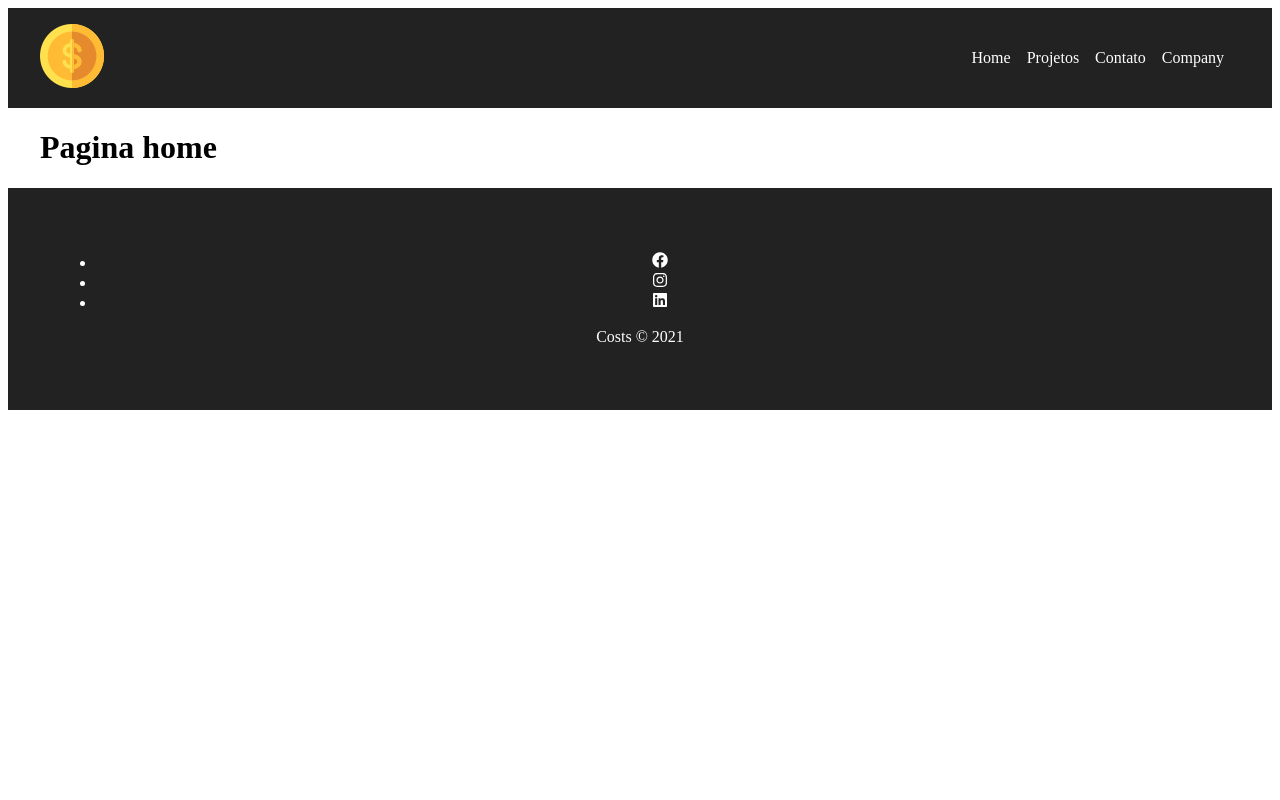
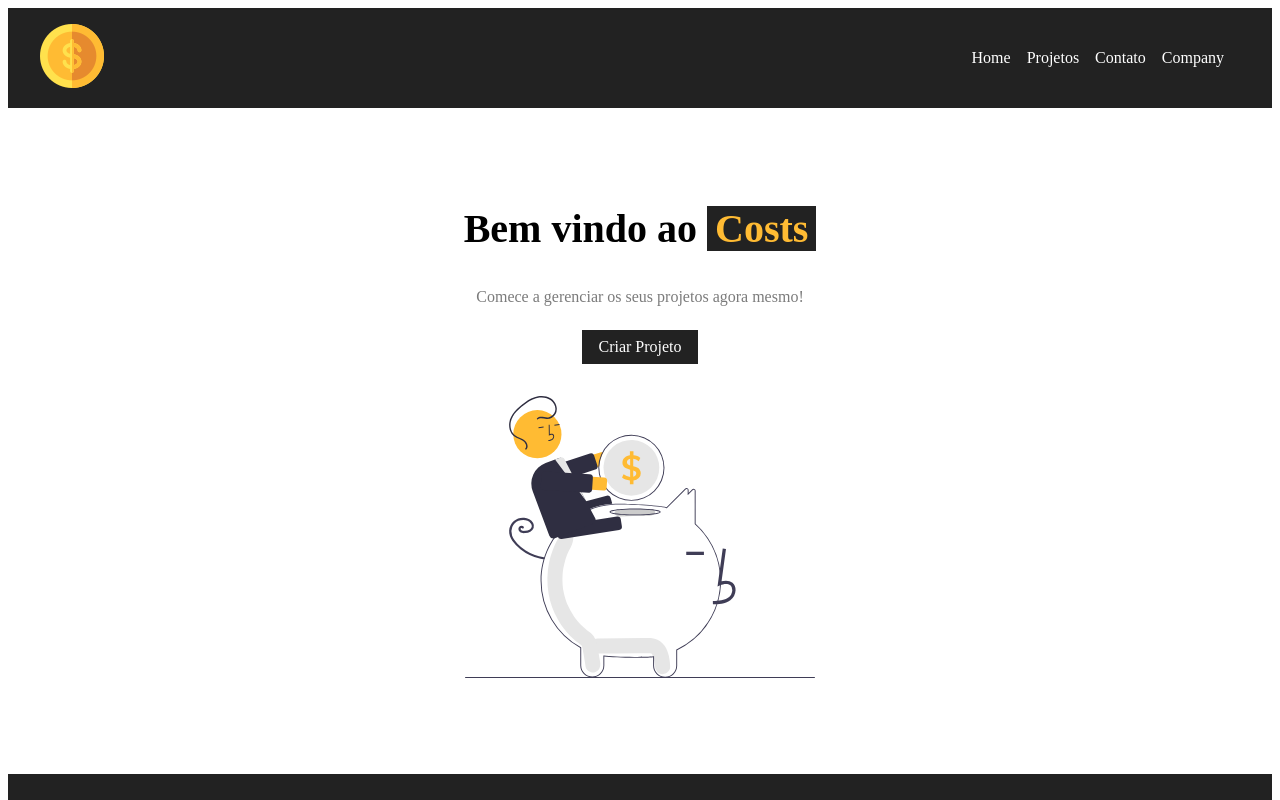
Before and after one commit to DevPauloDias/Costs, a React (Create React App) app: page / in a window 1280 px wide. Shown: the top 800 px of the page. Built offline with nearby package versions, Linux system fonts and the light colour scheme.

Commit message:
Home finalizada - iniciando page new Project

```diff
--- a/src/App.js
+++ b/src/App.js
@@ -8,7 +8,7 @@ import NewProject from './components/pages/NewProject'
 import Container from './components/layout/Container'
 import Navbar from './components/layout/Navbar'
 import Footer from './components/layout/Footer'
-import Projects from './components/pages/Ptojects'
+import Projects from './components/pages/Projects'
 
 
 
--- a/src/components/layout/Container.module.css
+++ b/src/components/layout/Container.module.css
@@ -10,7 +10,7 @@
 }
 
 .min_height{
-    min-height: 75%;
+    min-height: 75vh;
 }
 
 .start {
--- a/src/components/layout/Footer.module.css
+++ b/src/components/layout/Footer.module.css
@@ -1,8 +1,24 @@
 
 
 .footer{
+
     background-color: #222;
     color: #fff;
     padding: 3em;
     text-align: center;
+
+
 }
+
+.footer > ul{
+    display: flex;
+   justify-content: center;
+   list-style: none;
+
+
+
+}
+.footer > ul > li {
+    margin-right: 1em;
+
+}
--- /dev/null
+++ b/src/components/layout/LinkButton.js
@@ -0,0 +1,15 @@
+
+import { Link } from 'react-router-dom';
+import styles from './LinkButton.module.css'
+
+
+function LinkButton({to, text }){
+
+    return(
+        <Link className={styles.btn} to={to}>
+          {text}
+        </Link>
+    )
+}
+
+export default LinkButton;
--- /dev/null
+++ b/src/components/layout/LinkButton.module.css
@@ -0,0 +1,13 @@
+
+
+.btn {
+    background-color: #222;
+    color: #fff;
+    padding:  0.5em 1em;
+    text-decoration: none;
+    transition: 0.5s;
+}
+
+.btn:hover {
+    color: #ffbb33 ;
+}
--- a/src/components/layout/Navbar.module.css
+++ b/src/components/layout/Navbar.module.css
@@ -6,6 +6,7 @@
     justify-content: space-between;
     background-color: #222;
     padding: 1em;
+
 }
 
 .list{
--- a/src/components/pages/Home.js
+++ b/src/components/pages/Home.js
@@ -1,10 +1,16 @@
 
+import savings from '../../img/savings.svg'
+import LinkButton from '../layout/LinkButton'
+import styles from './Home.module.css'
 function Home(){
 
     return (
-        <div>
-            <h1> Pagina home</h1>
-        </div>
+        <section className={styles.home_container}>
+            <h1> Bem vindo ao <span> Costs</span></h1>
+            <p> Comece a gerenciar os seus projetos agora mesmo!</p>
+            <LinkButton to="/new-project" text="Criar Projeto"/>
+            <img src={savings} alt='Costs'></img>
+        </section>
     )
 
 }
--- /dev/null
+++ b/src/components/pages/Home.module.css
@@ -0,0 +1,32 @@
+
+
+.home_container{
+
+    width: 100%;
+    display: flex;
+    flex-direction: column;
+    align-items: center;
+    justify-content: center;
+    padding: 4em;
+
+}
+
+.home_container h1{
+    font-size: 2.5em;
+    margin-bottom: .5em;
+}
+
+.home_container h1 span{
+    color: #Ffbb33;
+    padding: 0 .2em;
+    background-color: #222;
+}
+
+.home_container p{
+    margin-bottom: 1.5em;
+    color: #7b7b7b;
+}
+.home_container img {
+     width: 350px;
+     margin: 2em 0;
+}
--- a/src/components/pages/NewProject.js
+++ b/src/components/pages/NewProject.js
@@ -1,10 +1,13 @@
 
+import styles from './NewProject.module.css'
 
 function NewProject(){
 
     return (
-        <div>
-           <h1> Novo Projeto</h1>
+        <div className={styles.newproject_container}>
+            <h1> Criar Projeto</h1>
+            <p> Crie seu projeto para depois adicionar os serviços</p>
+            <p> Formulário</p>
         </div>
     )
 
--- /dev/null
+++ b/src/components/pages/NewProject.module.css
@@ -0,0 +1,16 @@
+
+
+.newproject_container{
+
+  width: 450px;
+  margin: 0 auto;
+  padding: 3em;
+}
+
+.newproject_container h1{
+    margin-bottom: 0.5em;
+}
+
+.newproject_container p{
+    color: #7b7b7b;
+}
--- a/src/index.css
+++ b/src/index.css
@@ -12,4 +12,5 @@
 html, body, #root{
   background-color: #efefef;
   height: 100%;
+
 }
```
Also changed, not shown: src/components/pages/Projects.js (renamed from src/components/pages/Ptojects.js).
